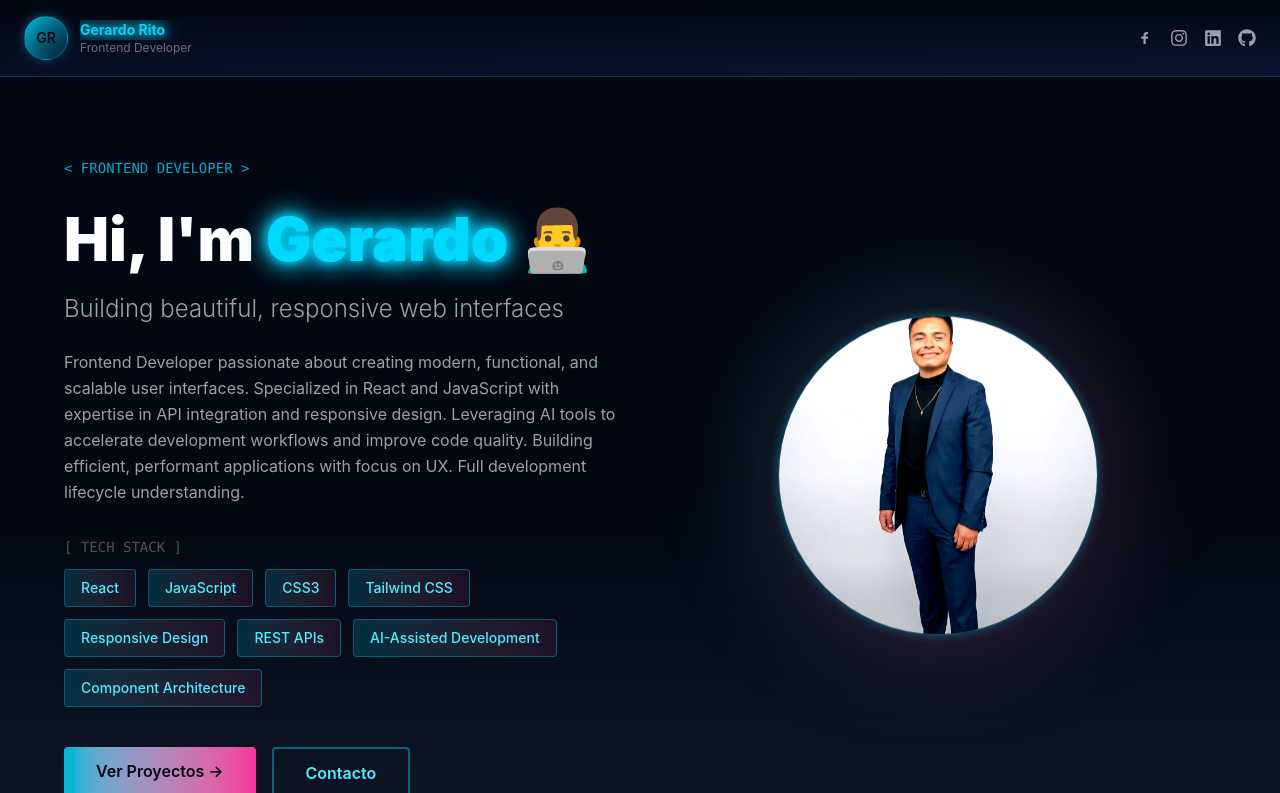
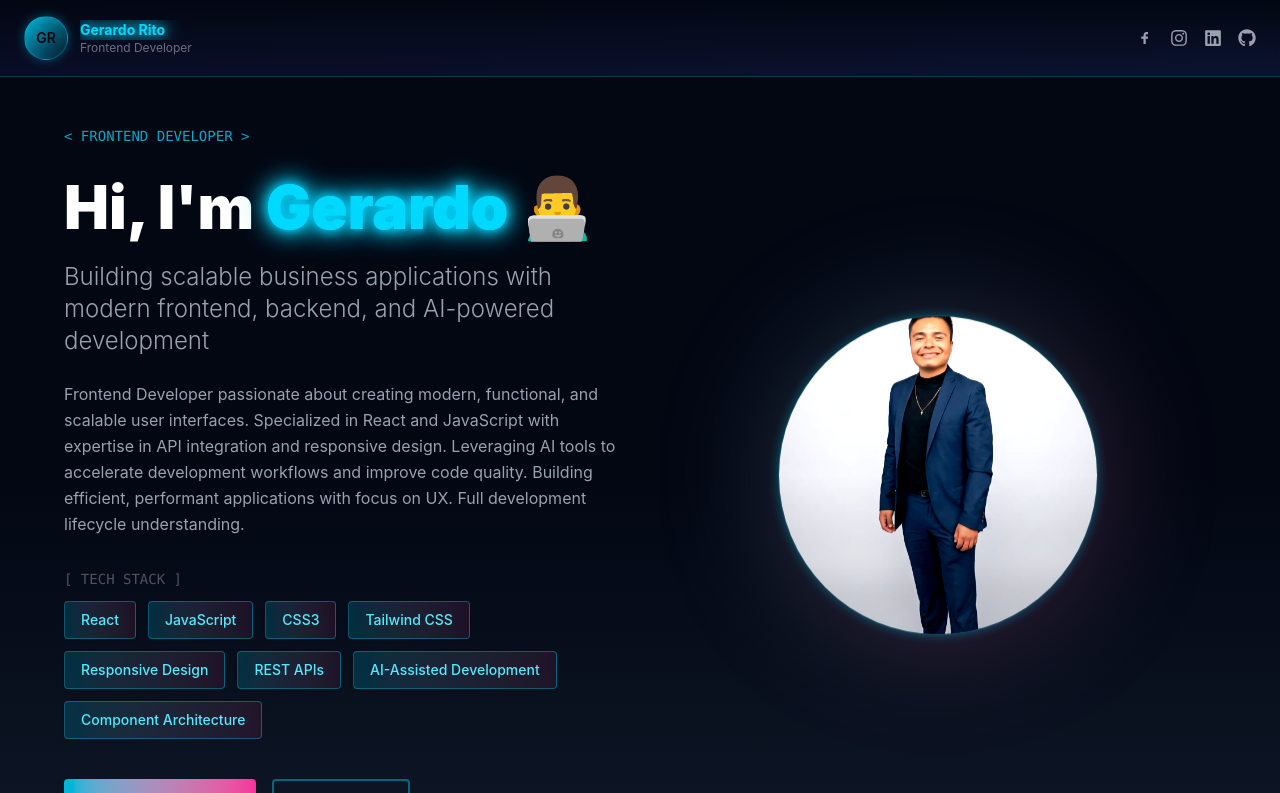
Before and after one commit to gerard-11/Mi-Portafolio, a React (Vite) app: page / in a window 1280 px wide. Shown: the top 793 px of the page. Built offline with nearby package versions, Linux system fonts and the light colour scheme.

Commit message:
Update HeroSection subtitle to reflect new focus

```diff
--- a/src/components/HeroSection.jsx
+++ b/src/components/HeroSection.jsx
@@ -47,8 +47,7 @@ export const HeroSection = () => {
                     </h1>
 
                     <h2 className="text-lg md:text-2xl mb-4 md:mb-6 text-gray-400 font-light">
-                        Building beautiful, responsive web interfaces
-                    </h2>
+Building scalable business applications with modern frontend, backend, and AI-powered development                    </h2>
 
                     <p className="mb-6 md:mb-8 text-sm md:text-base text-gray-400 leading-relaxed">
                         Frontend Developer passionate about creating modern, functional, and scalable user interfaces.
```
